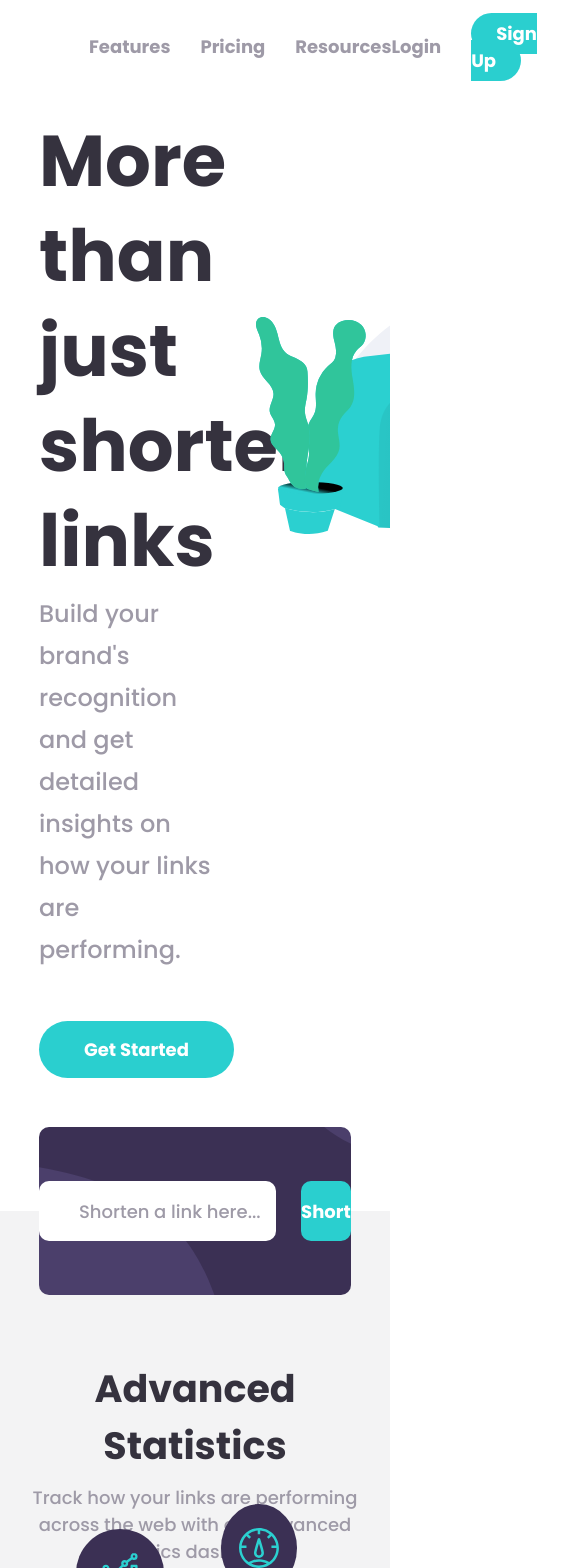
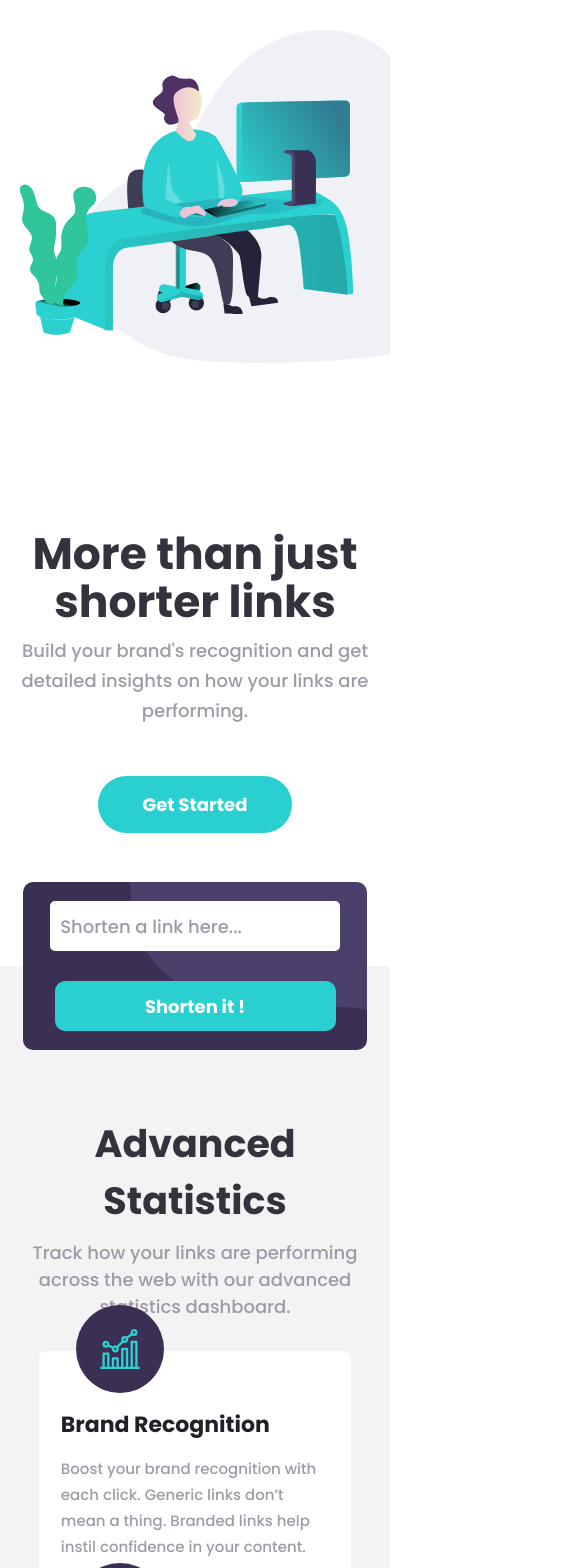
Before and after one commit to Tim-jn/shortly, a React (Create React App) app: page / in a window 390 px wide. Shown: the top 1568 px of the page, 585 px wide, since content can reach past the window. Built offline with nearby package versions, Linux system fonts and the light colour scheme.

Commit message:
updated mobile version

```diff
--- a/src/styles/Footer.scss
+++ b/src/styles/Footer.scss
@@ -96,3 +96,12 @@
 .instagram:hover {
     content: url("../assets/icon-instagram-cyan.svg");
 }
+
+
+// mobile version
+
+@media all and (max-width: 1024px) {
+    .footer {
+        display: none;
+    }
+}
--- a/src/styles/Header.scss
+++ b/src/styles/Header.scss
@@ -54,3 +54,11 @@
     background-color: lighten($primary-color-cyan, 17%);
     transition: all 0.2s;
 }
+
+// mobile version
+
+@media all and (max-width: 1024px) {
+    .header {
+        display: none;
+    }
+}
--- a/src/styles/Home.scss
+++ b/src/styles/Home.scss
@@ -49,14 +49,14 @@
 
 .infos-image-content {
     width: 47%;
-    height: 100%;
+    height: 500px;
     position: relative;
 }
 
 .infos-image {
     background: url('../assets/illustration-working.svg') no-repeat;
     width: 100%;
-    height: 500px;
+    height: 100%;
     position: absolute;
     right: 0px;
     top: 2%;
@@ -127,3 +127,54 @@
         line-height: 95px;
     }
 }
+
+// mobile version
+
+@media all and (max-width: 1024px) {
+    .infos-section {
+        flex-direction: column-reverse;
+    }
+
+    .infos-image-content {
+        width: 100%;
+        height: 500px;
+        overflow: hidden;
+    }
+
+    .infos-image {
+        width: 130%;
+        height: 100%;
+        background-size: contain;
+        right: -35%;
+    }
+
+    .infos-text-content {
+        display: flex;
+        flex-direction: column;
+        align-items: center;
+        margin: 0;
+        width: 100%;
+        text-align: center;
+    }
+
+    .infos-title, .infos-paragraph {
+        max-width: 100%;
+        width: 90%;
+    }
+
+    .infos-title {
+        font-size: 44px;
+        line-height: 48px;
+    }
+
+    .infos-paragraph {
+        font-size: 18px;
+        line-height: 30px;
+        margin-top: 10px;
+    }
+
+
+    .stats-cards {
+        flex-direction: column;
+    }
+}
--- a/src/styles/ShortenLink.scss
+++ b/src/styles/ShortenLink.scss
@@ -6,7 +6,7 @@
 
 .shorten-link-box {
     max-width: 1110px;
-    width: 80%;
+    width: 88%;
     margin: 0 10%;
     background: url("../assets/bg-shorten-desktop.svg") no-repeat center;
     background-color:$primary-color-violet;
@@ -20,7 +20,7 @@
 }
 
 .shorten-link-input {
-    border-radius: 10px;
+    border-radius: 5px;
     height: 60px;
     border: none;
     width: 66%;
@@ -121,3 +121,31 @@
 input:focus {
     outline: none;
 }
+
+// mobile version
+
+@media all and (max-width: 1024px) {
+    .shorten-link-box {
+        flex-direction: column;
+    }
+
+    .shorten-link-box {
+        // padding: 20px 0px;
+        background: url("../assets/bg-shorten-mobile.svg") no-repeat top right;
+        background-color:$primary-color-violet;
+    }
+
+    .shorten-link-input {
+        width: 81.5%;
+        padding-left: 10px;
+        margin-bottom: 30px;
+        height: 50px;
+    }
+
+    .shorten-link-button {
+        width: 85%;
+        margin-left: 0;
+        max-width: 281px;
+        height: 50px;
+    }
+}
```
Also changed, not shown: src/assets/bg-shorten-mobile.svg (added), src/styles/App.scss (line endings or trailing spaces).
